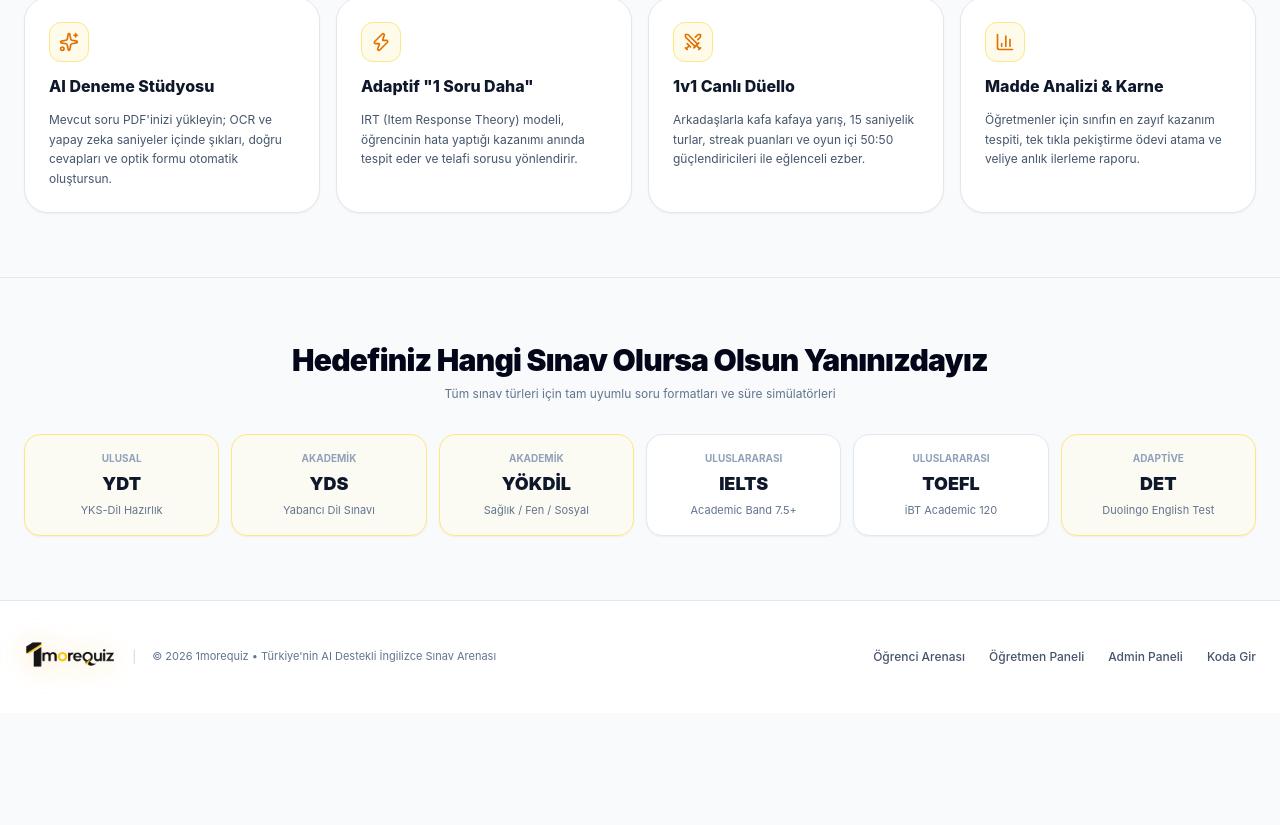
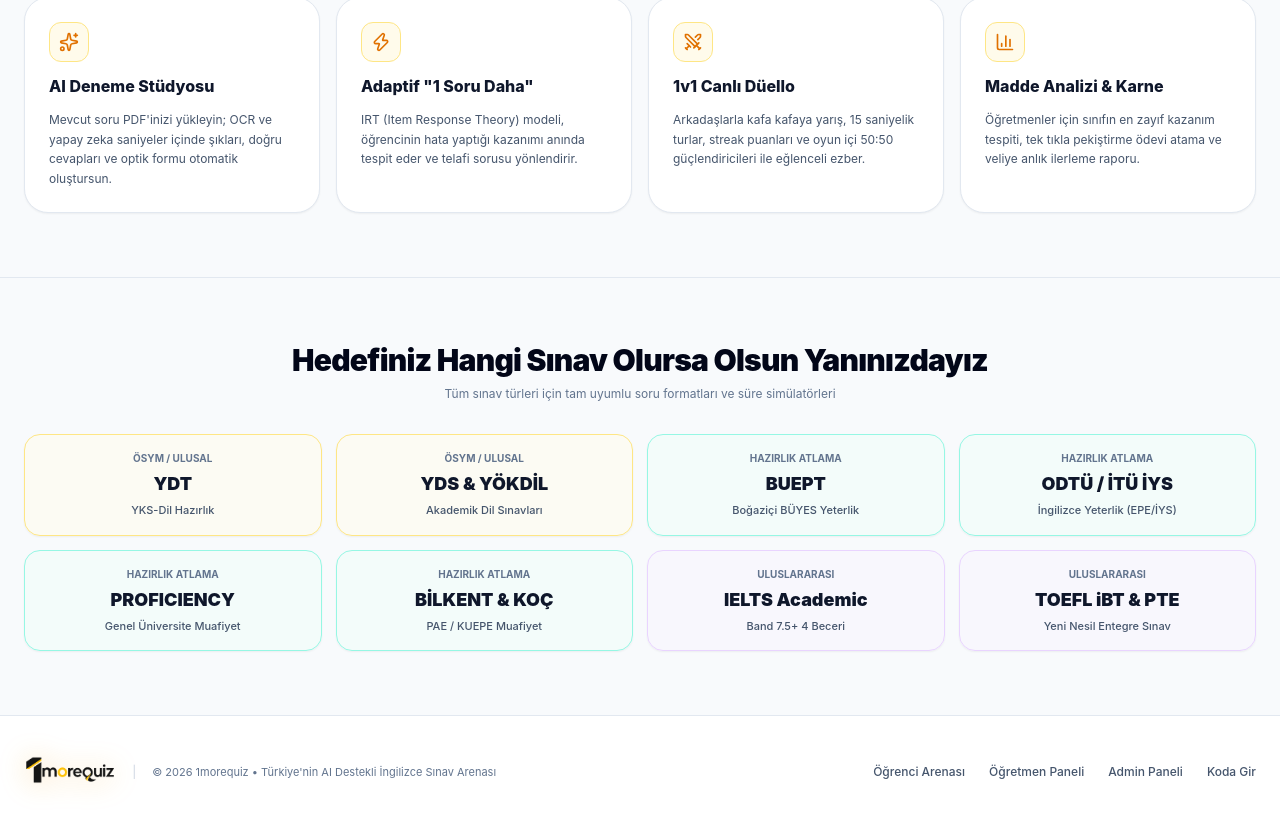
Before and after one commit to alituran44/1morequestion, a Next.js app: page / in a window 1280 px wide. Shown: the part 1239-2064 px from the top of the page. Before the commit the page ends 1952 px from the top, so only its background shows below. Built offline with nearby package versions, Linux system fonts and the light colour scheme.

Commit message:
feat: complete university prep curriculum integration and unify admin and reports

```diff
--- a/src/app/admin/page.tsx
+++ b/src/app/admin/page.tsx
@@ -122,6 +122,17 @@
       submittedDate: "30 Eylül 2026",
       salesCount: 0,
     },
+    {
+      id: "ex-5",
+      title: "2026 Boğaziçi Üniversitesi BUEPT Hazırlık Atlama Denemesi #1",
+      examCode: "BUEPT",
+      author: "Boğaziçi Dil Komisyonu",
+      price: 79.0,
+      questionCount: 40,
+      status: "APPROVED",
+      submittedDate: "1 Ekim 2026",
+      salesCount: 64,
+    },
   ]);
 
   const [users, setUsers] = useState<AdminUserItem[]>([
@@ -145,6 +156,15 @@
     },
     {
       id: "usr-3",
+      name: "Ece Tunç",
+      email: "ece.tunc@boun.edu.tr",
+      role: "STUDENT",
+      status: "ACTIVE",
+      createdAt: "24 Eylül 2026",
+      solvedMocks: 9,
+    },
+    {
+      id: "usr-4",
       name: "Selin Demir",
       email: "selin.demir@ogrenci.com",
       role: "STUDENT",
@@ -153,7 +173,7 @@
       solvedMocks: 22,
     },
     {
-      id: "usr-4",
+      id: "usr-5",
       name: "Sistem Yöneticisi",
       email: "admin@1morequiz.com",
       role: "ADMIN",
--- a/src/app/join/[code]/page.tsx
+++ b/src/app/join/[code]/page.tsx
@@ -35,13 +35,15 @@
     title: code === "812044"
       ? "2026 YDS Master Akademik Paragraf & Çeviri"
       : code === "770192"
-      ? "IELTS Academic Reading Band 7+ Mock"
+      ? "2026 Boğaziçi Üniversitesi BUEPT Hazırlık Atlama Denemesi #1"
+      : code === "552011"
+      ? "2026 ODTÜ & İTÜ Seviye İYS Hazırlık Muafiyet Tam Deneme #1"
       : "2026 YDT Şampiyonlar Özgün Deneme #1",
-    questionsCount: 80,
-    durationMins: 120,
-    instructor: "Ahmet Hoca (ELT Master)",
-    examCategory: "YDT (YKS-Dil)",
-    bestScore: "68.75 Net",
+    questionsCount: code === "770192" ? 40 : code === "552011" ? 60 : 80,
+    durationMins: code === "770192" ? 210 : code === "552011" ? 165 : 120,
+    instructor: code === "770192" ? "Boğaziçi Yeterlik Komisyonu" : "Ahmet Hoca (ELT Master)",
+    examCategory: code === "770192" ? "Boğaziçi BUEPT (Hazırlık Atlama)" : code === "552011" ? "ODTÜ / İTÜ İYS (Hazırlık)" : "YDT (YKS-Dil)",
+    bestScore: code === "770192" ? "74.00 Puan" : "68.75 Net",
   };
 
   const handleShare = () => {
--- a/src/app/join/page.tsx
+++ b/src/app/join/page.tsx
@@ -51,10 +51,19 @@
     },
     {
       code: "770192",
-      title: "IELTS Academic Reading Band 7+ Mock",
+      title: "2026 Boğaziçi Üniversitesi BUEPT Hazırlık Atlama Denemesi #1",
       questionCount: 40,
+      instructor: "Ahmet Hoca (ELT)",
+      category: "Boğaziçi BUEPT (Hazırlık Atlama)",
+      isHomework: true,
+      dueDate: "10 Ekim 2026",
+    },
+    {
+      code: "552011",
+      title: "2026 ODTÜ & İTÜ Seviye İYS Hazırlık Muafiyet Tam Deneme #1",
+      questionCount: 60,
       instructor: "Sınav Komisyonu",
-      category: "IELTS Academic",
+      category: "ODTÜ / İTÜ İYS (Hazırlık)",
       isHomework: false,
       dueDate: undefined,
     },
--- a/src/app/page.tsx
+++ b/src/app/page.tsx
@@ -145,7 +145,7 @@
           </h1>
 
           <p className="text-sm sm:text-base text-slate-600 max-w-2xl mx-auto leading-relaxed">
-            YDT, YDS, YÖKDİL, IELTS ve TOEFL sınavlarında; öğretmenler için yapay zeka ile saniyeler içinde deneme üretimi, öğrenciler için 1v1 canlı düellolar ve adaptif "1 Soru Daha" telafi algoritması.
+            YDT, YDS, YÖKDİL, Üniversite Hazırlık Atlama (Proficiency / BUEPT / İYS) ve IELTS/TOEFL sınavlarında; ses kayıtlı Speaking simülatörü, yapay zeka ile deneme üretimi ve adaptif "1 Soru Daha" telafi motoru.
           </p>
         </div>
 
@@ -377,19 +377,21 @@
           </p>
         </div>
 
-        <div className="grid grid-cols-2 sm:grid-cols-3 lg:grid-cols-6 gap-3">
+        <div className="grid grid-cols-2 sm:grid-cols-4 lg:grid-cols-4 gap-3.5">
           {[
-            { code: "YDT", name: "YKS-Dil Hazırlık", tag: "Ulusal", color: "border-amber-200 text-amber-700 bg-amber-50/50" },
-            { code: "YDS", name: "Yabancı Dil Sınavı", tag: "Akademik", color: "border-amber-200 text-amber-700 bg-amber-50/50" },
-            { code: "YÖKDİL", name: "Sağlık / Fen / Sosyal", tag: "Akademik", color: "border-amber-200 text-amber-700 bg-amber-50/50" },
-            { code: "IELTS", name: "Academic Band 7.5+", tag: "Uluslararası", color: "border-slate-200 text-slate-800 bg-white" },
-            { code: "TOEFL", name: "iBT Academic 120", tag: "Uluslararası", color: "border-slate-200 text-slate-800 bg-white" },
-            { code: "DET", name: "Duolingo English Test", tag: "Adaptive", color: "border-amber-200 text-amber-700 bg-amber-50/50" },
+            { code: "YDT", name: "YKS-Dil Hazırlık", tag: "ÖSYM / Ulusal", color: "border-amber-200 text-amber-700 bg-amber-50/50" },
+            { code: "YDS & YÖKDİL", name: "Akademik Dil Sınavları", tag: "ÖSYM / Ulusal", color: "border-amber-200 text-amber-700 bg-amber-50/50" },
+            { code: "BUEPT", name: "Boğaziçi BÜYES Yeterlik", tag: "Hazırlık Atlama", color: "border-teal-200 text-teal-800 bg-teal-50/60" },
+            { code: "ODTÜ / İTÜ İYS", name: "İngilizce Yeterlik (EPE/İYS)", tag: "Hazırlık Atlama", color: "border-teal-200 text-teal-800 bg-teal-50/60" },
+            { code: "PROFICIENCY", name: "Genel Üniversite Muafiyet", tag: "Hazırlık Atlama", color: "border-teal-200 text-teal-800 bg-teal-50/60" },
+            { code: "BİLKENT & KOÇ", name: "PAE / KUEPE Muafiyet", tag: "Hazırlık Atlama", color: "border-teal-200 text-teal-800 bg-teal-50/60" },
+            { code: "IELTS Academic", name: "Band 7.5+ 4 Beceri", tag: "Uluslararası", color: "border-purple-200 text-purple-800 bg-purple-50/50" },
+            { code: "TOEFL iBT & PTE", name: "Yeni Nesil Entegre Sınav", tag: "Uluslararası", color: "border-purple-200 text-purple-800 bg-purple-50/50" },
           ].map((item, idx) => (
-            <div key={idx} className={`p-4 rounded-2xl border ${item.color} text-center space-y-1 shadow-xs`}>
-              <div className="text-[10px] font-bold text-slate-400 uppercase">{item.tag}</div>
-              <div className="text-lg font-black text-slate-900">{item.code}</div>
-              <div className="text-[11px] text-slate-500">{item.name}</div>
+            <div key={idx} className={`p-4 rounded-2xl border ${item.color} text-center space-y-1 shadow-xs hover:shadow-md transition-shadow`}>
+              <div className="text-[10px] font-bold text-slate-500 uppercase">{item.tag}</div>
+              <div className="text-base sm:text-lg font-black text-slate-900">{item.code}</div>
+              <div className="text-[11px] text-slate-600 font-medium">{item.name}</div>
             </div>
           ))}
         </div>
--- a/src/app/reports/page.tsx
+++ b/src/app/reports/page.tsx
@@ -78,11 +78,23 @@
       examCode: "IELTS_ACAD",
       hostedDate: "Canlı Yayında",
       participantsCount: 15,
-      accessCode: "770192",
+      accessCode: "614092",
       targetClass: "IELTS Band 7.5 Kulübü",
       averageScore: "Band 6.5 (Ort)",
       weakestTopic: "Reading::True_False_NG",
       status: "RUNNING",
+    },
+    {
+      id: "rep-4",
+      title: "2026 Boğaziçi Üniversitesi BUEPT Hazırlık Atlama Denemesi #1",
+      examCode: "BUEPT",
+      hostedDate: "29 Eylül 2026",
+      participantsCount: 22,
+      accessCode: "770192",
+      targetClass: "Boğaziçi & ODTÜ Hazırlık Grubu",
+      averageScore: "76.40 Puan",
+      weakestTopic: "Listening::Note-Taking (%32 Başarı)",
+      status: "COMPLETED",
     },
   ];
 
--- a/src/app/students/page.tsx
+++ b/src/app/students/page.tsx
@@ -164,6 +164,39 @@
           solvedMocksCount: 7,
           averageScore: "Band 7.5",
           masteryRate: "%89"
+        }
+      ]
+    },
+    {
+      id: "cls-4",
+      code: "BUE-7701",
+      name: "Boğaziçi & ODTÜ Hazırlık Atlama (Proficiency) Grubu",
+      gradeLevel: "Üniversite Hazırlık / Muafiyet",
+      studentCount: 3,
+      color: "#0d9488",
+      requireParentEmail: false,
+      activeAssignment: {
+        title: "2026 Boğaziçi Üniversitesi BUEPT Hazırlık Atlama Denemesi #1",
+        code: "770192",
+        dueDate: "10 Ekim 2026",
+        completionRate: "%85 (17/20 Tamamlandı)"
+      },
+      students: [
+        {
+          id: "st-7",
+          name: "Ece Tunç",
+          email: "ece.tunc@boun.edu.tr",
+          solvedMocksCount: 9,
+          averageScore: "79.50 Puan",
+          masteryRate: "%91"
+        },
+        {
+          id: "st-8",
+          name: "Kaan Yurt",
+          email: "kaan.yurt@metu.edu.tr",
+          solvedMocksCount: 7,
+          averageScore: "74.00 Puan",
+          masteryRate: "%84"
         }
       ]
     }
```
